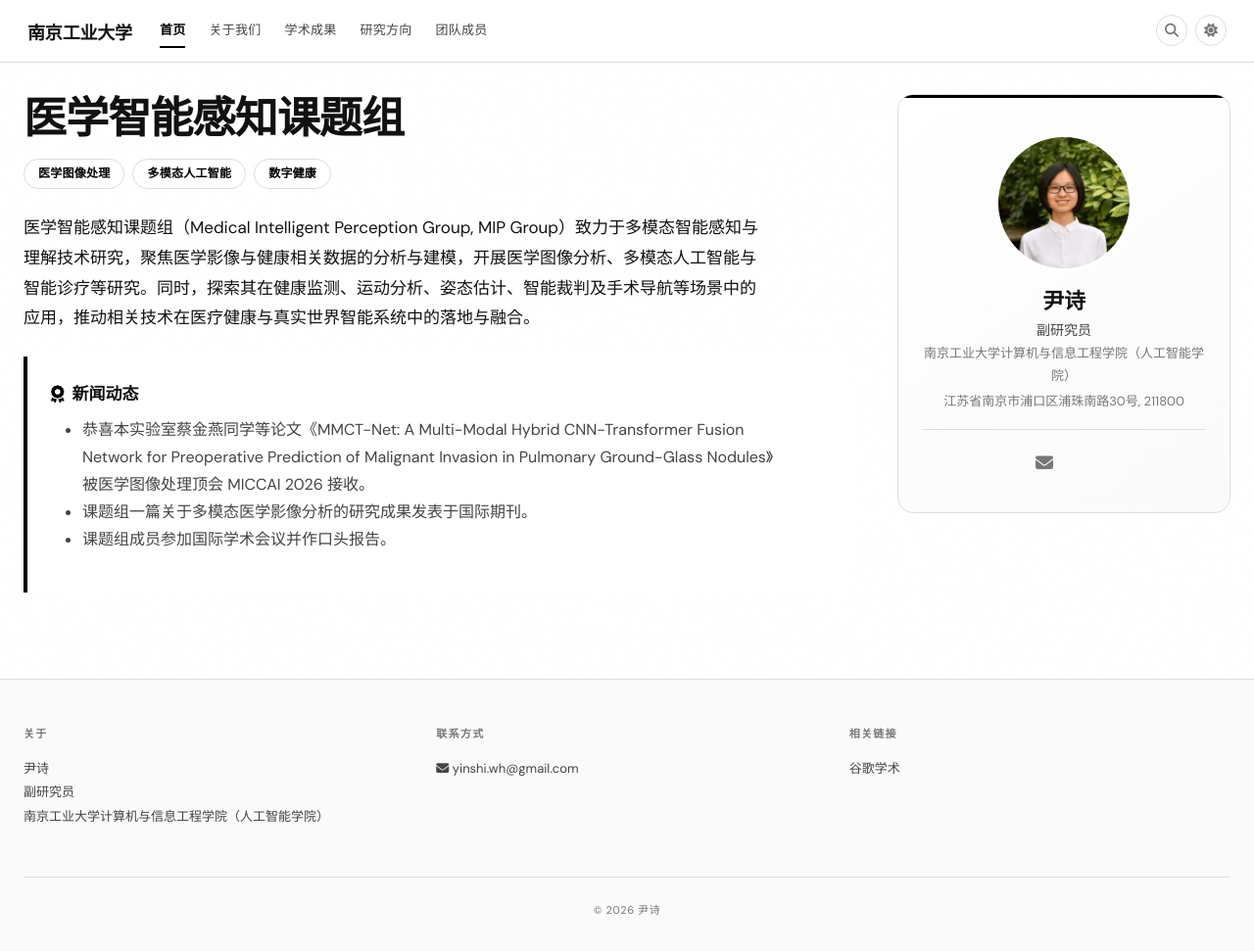
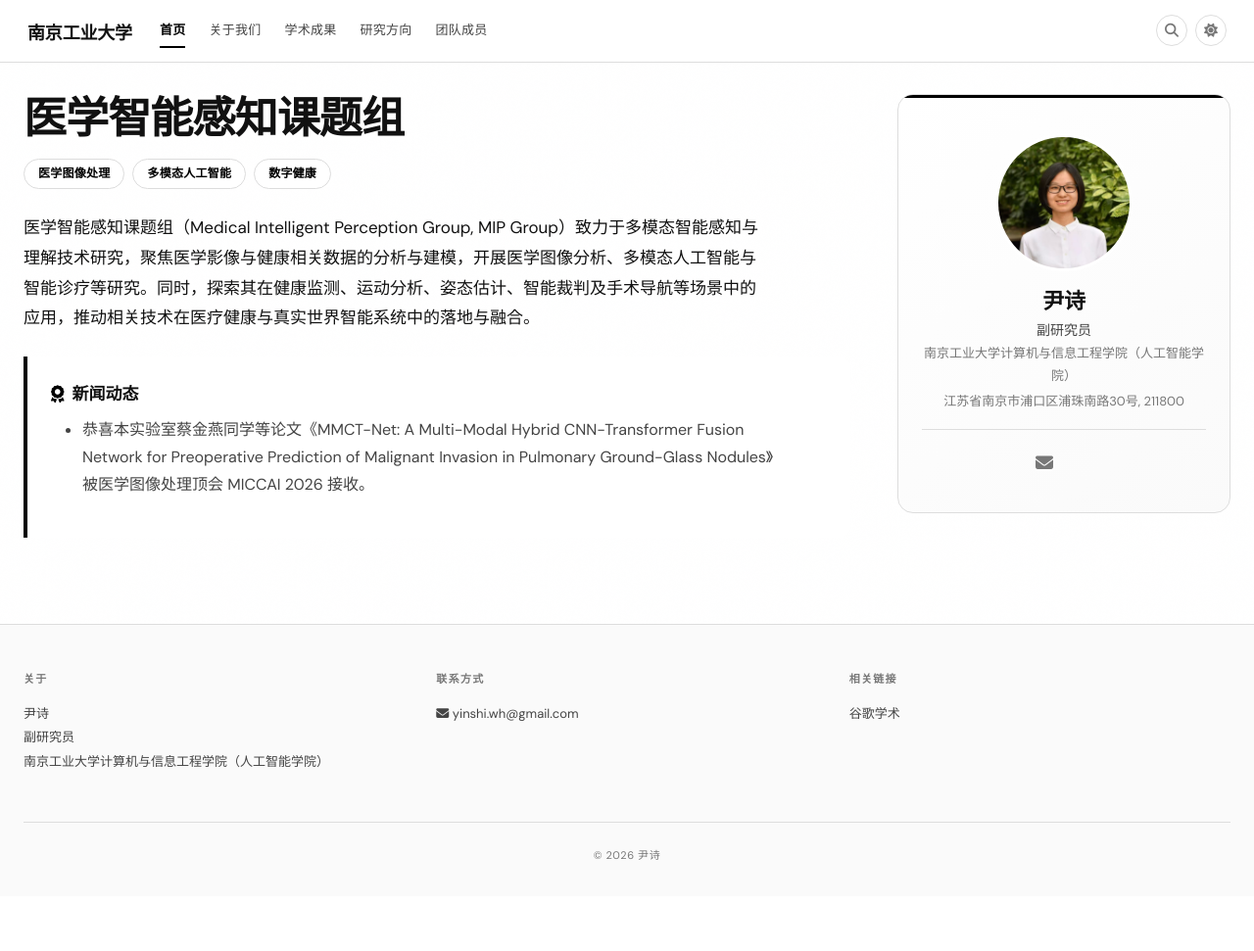
Before and after one commit to jinyanc08-lgtm/yinshi-lab, a Jekyll site: the page built from _pages/home.md, in a window 1280 px wide. Shown: the whole page at 98% size. Built offline with Jekyll 4.4.1, drawn with Linux system fonts in a browser that asks for light colours; a style sheet for code colours, icons or effects is not loaded; after the commit the page ends 915 px from its top, so only the background shows below that.

Commit message:
Update website content

```diff
--- a/_pages/home.md
+++ b/_pages/home.md
@@ -30,10 +30,6 @@ permalink: /
 
     <ul>
         <li>恭喜本实验室蔡金燕同学等论文《MMCT-Net: A Multi-Modal Hybrid CNN-Transformer Fusion Network for Preoperative Prediction of Malignant Invasion in Pulmonary Ground-Glass Nodules》被医学图像处理顶会 MICCAI 2026 接收。</li>
-
-        <li>课题组一篇关于多模态医学影像分析的研究成果发表于国际期刊。</li>
-
-        <li>课题组成员参加国际学术会议并作口头报告。</li>
     </ul>
 </div>
 
```
